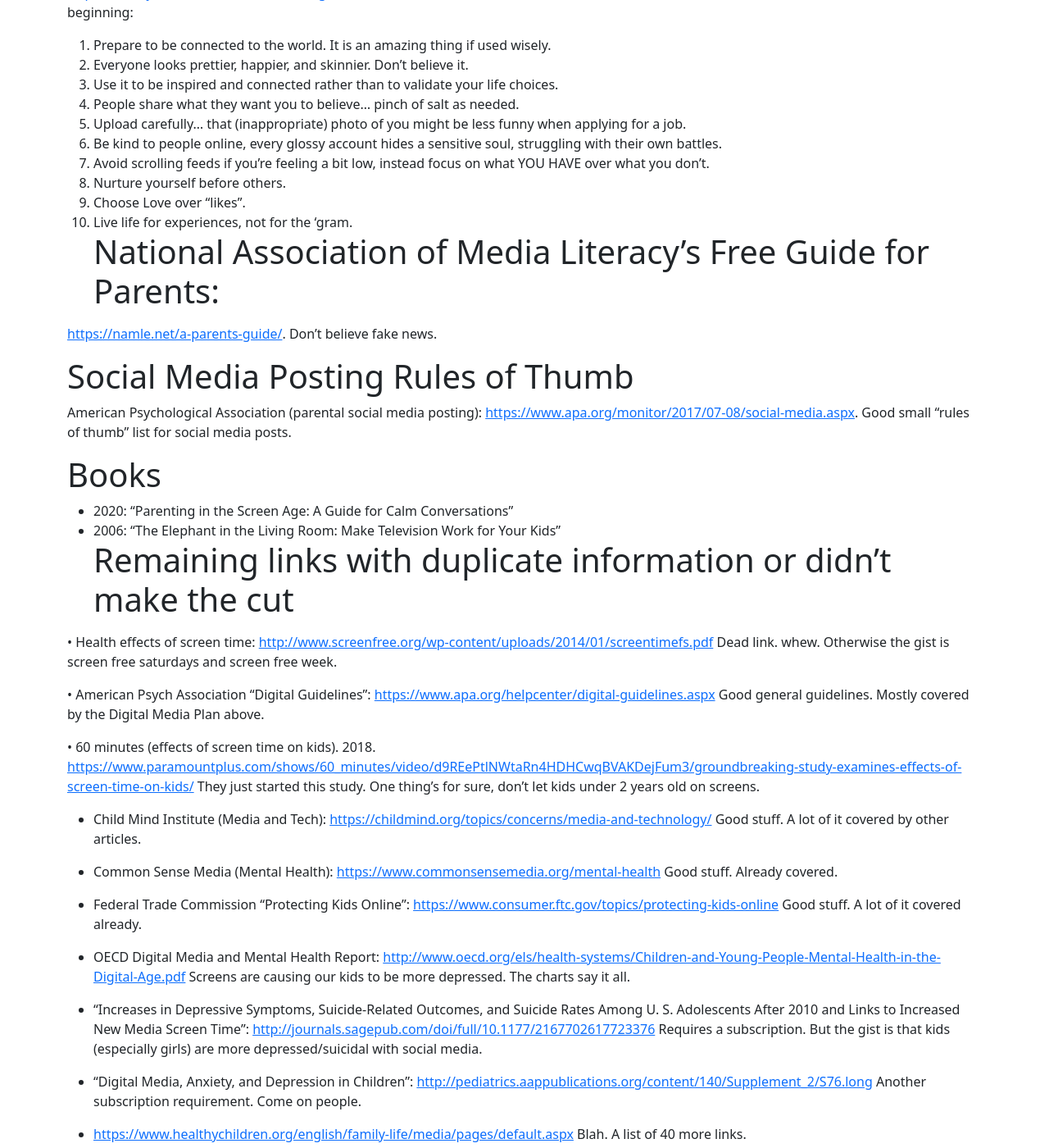
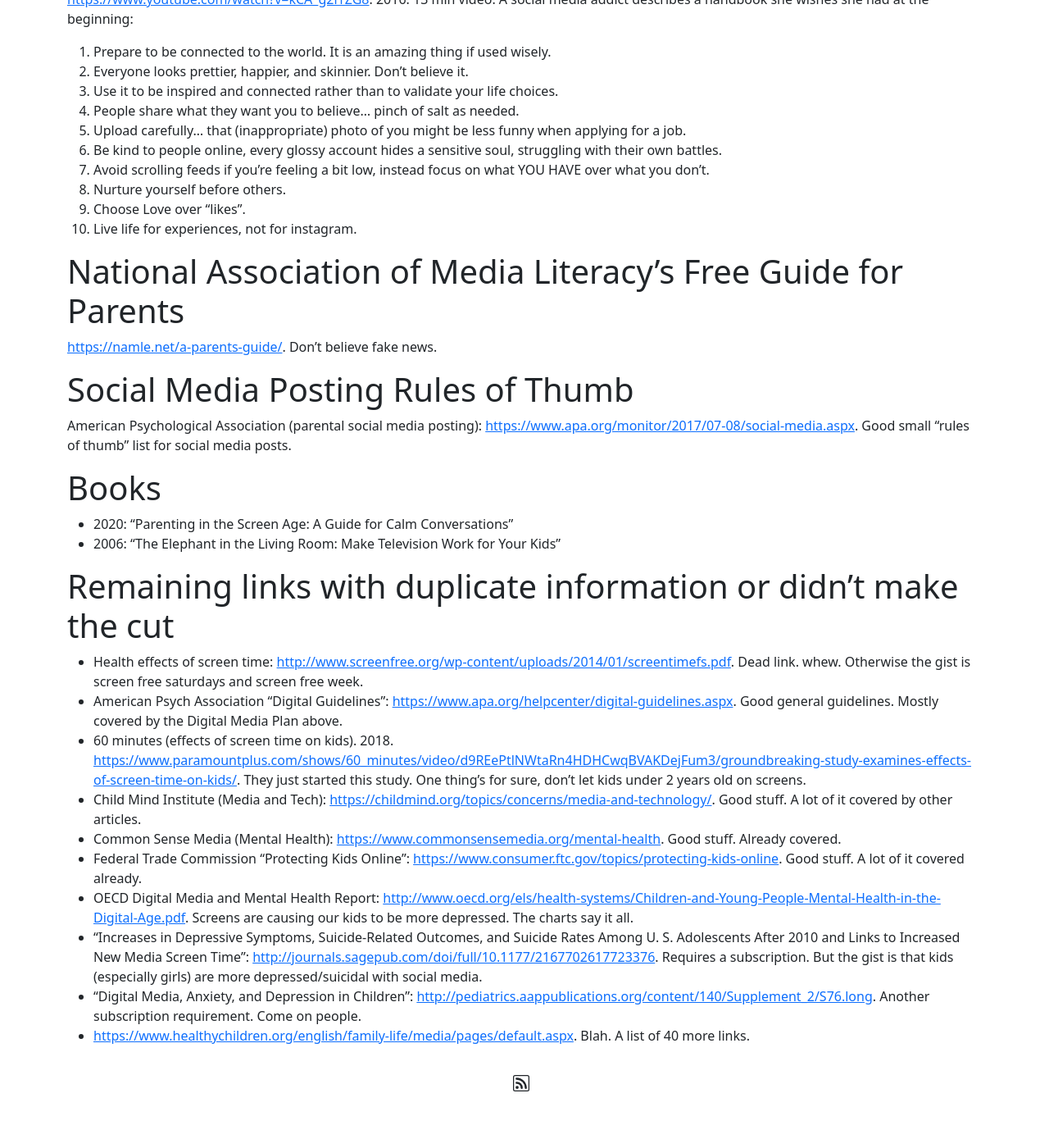
Before and after one commit to matthewdrees/matthewdrees.github.io, a Jekyll site: the page built from _posts/2022-01-31-digital-media-research-and-resources-for-your-family.md, in a window 1280 px wide and 1400 px high, scrolled down 2193 px. Shown: the whole window at 82% size. Built offline with Jekyll 4.4.1, drawn with Linux system fonts in a browser that asks for light colours; after the commit the page ends 3540 px from its top, so only the background shows below that.

Commit message:
Formatting fixes.

```diff
--- a/_posts/2022-01-31-digital-media-research-and-resources-for-your-family.md
+++ b/_posts/2022-01-31-digital-media-research-and-resources-for-your-family.md
@@ -14,32 +14,33 @@
 
 Here's what it generated for us:
 * Mobile devices & TVs are not allowed in the following areas:
-  + Bedroom
-  + Kitchen or dining room table
+  * Bedroom
+  * Kitchen or dining room table
 * We will not use mobile devices:
-  + While walking across the street
-  + Doing homework
-  + At school
-  + In the car, except for long trips
-  + Family time
-  + Meal times
-  + One hour before bed (devices charge outside of bedroom)
+  * While walking across the street
+  * Doing homework
+  * At school
+  * In the car, except for long trips
+  * Family time
+  * Meal times
+  * One hour before bed (devices charge outside of bedroom)
 * Co-view media and co-play video games with your kids
 * Productive uses of recreational screen time:
-  + Video chat with friends or relatives
-  + Age appropriate content
-  + High-quality content
+  * Video chat with friends or relatives
+  * Age appropriate content
+  * High-quality content
 * What to do while not on a screen:
-  + Reading
-  + Sleeping
-  + Being with friends
-  + Hobbies
-  + Play a sport
-  + Get outdoors
+  * Reading
+  * Sleeping
+  * Being with friends
+  * Hobbies
+  * Play a sport
+  * Get outdoors
 * Digital citizenship:
-  + Respect others
-  + Stick up for others
-  + Tell a parent or trusted adult about any uncomfortable text messages or photos.
+  * Respect others
+  * Stick up for others
+  * Tell a parent or trusted adult about any uncomfortable text messages or photos.
+
 # No smartphones until at least 8th grade
 
 <https://www.waituntil8th.org/why-wait>. It's so easy to give your old phone to your 5th grader. We did. What a mistake. Waiting until high school makes a lot of sense. We course-corrected with the 2nd kid. Parents need to band together on this.
@@ -73,17 +74,19 @@
 # TED Talk “Addicted to Likes”
 
 <https://www.youtube.com/watch?v=kCA_g2i1ZG8>. 2016. 13 min video. A social media addict describes a handbook she wishes she had at the beginning:
-01. Prepare to be connected to the world. It is an amazing thing if used wisely.
-02. Everyone looks prettier, happier, and skinnier. Don't believe it.
-03. Use it to be inspired and connected rather than to validate your life choices.
-04. People share what they want you to believe... pinch of salt as needed.
-05. Upload carefully... that (inappropriate) photo of you might be less funny when applying for a job.
-06. Be kind to people online, every glossy account hides a sensitive soul, struggling with their own battles.
-07. Avoid scrolling feeds if you're feeling a bit low, instead focus on what YOU HAVE over what you don't.
-08. Nurture yourself before others.
-09. Choose Love over "likes".
-10. Live life for experiences, not for the 'gram.
-# National Association of Media Literacy’s Free Guide for Parents:
+
+1. Prepare to be connected to the world. It is an amazing thing if used wisely.
+2. Everyone looks prettier, happier, and skinnier. Don't believe it.
+3. Use it to be inspired and connected rather than to validate your life choices.
+4. People share what they want you to believe... pinch of salt as needed.
+5. Upload carefully... that (inappropriate) photo of you might be less funny when applying for a job.
+6. Be kind to people online, every glossy account hides a sensitive soul, struggling with their own battles.
+7. Avoid scrolling feeds if you're feeling a bit low, instead focus on what YOU HAVE over what you don't.
+8. Nurture yourself before others.
+9. Choose Love over "likes".
+10. Live life for experiences, not for instagram.
+
+# National Association of Media Literacy’s Free Guide for Parents
 
 <https://namle.net/a-parents-guide/>. Don't believe fake news.
 
@@ -92,37 +95,19 @@
 American Psychological Association (parental social media posting): <https://www.apa.org/monitor/2017/07-08/social-media.aspx>. Good small "rules of thumb" list for social media posts.
 
 # Books
+
 * 2020: "Parenting in the Screen Age: A Guide for Calm Conversations"
 * 2006: "The Elephant in the Living Room: Make Television Work for Your Kids”
+
 # Remaining links with duplicate information or didn't make the cut
 
-• Health effects of screen time: <http://www.screenfree.org/wp-content/uploads/2014/01/screentimefs.pdf>
-Dead link. whew. Otherwise the gist is screen free saturdays and screen free week.
-
-• American Psych Association “Digital Guidelines”: <https://www.apa.org/helpcenter/digital-guidelines.aspx>
-Good general guidelines. Mostly covered by the Digital Media Plan above.
-
-• 60 minutes (effects of screen time on kids). 2018. <https://www.paramountplus.com/shows/60_minutes/video/d9REePtlNWtaRn4HDHCwqBVAKDejFum3/groundbreaking-study-examines-effects-of-screen-time-on-kids/>
-They just started this study. One thing's for sure, don't let kids under 2 years old on screens.
-
-* Child Mind Institute (Media and Tech): <https://childmind.org/topics/concerns/media-and-technology/>
-Good stuff. A lot of it covered by other articles.
-
-* Common Sense Media (Mental Health): <https://www.commonsensemedia.org/mental-health>
-Good stuff. Already covered.
-
-* Federal Trade Commission “Protecting Kids Online”: <https://www.consumer.ftc.gov/topics/protecting-kids-online>
-Good stuff. A lot of it covered already.
-
-* OECD Digital Media and Mental Health Report: <http://www.oecd.org/els/health-systems/Children-and-Young-People-Mental-Health-in-the-Digital-Age.pdf>
-Screens are causing our kids to be more depressed. The charts say it all.
-
-* “Increases in Depressive Symptoms, Suicide-Related Outcomes, and Suicide Rates Among U. S.
-Adolescents After 2010 and Links to Increased New Media Screen Time”: <http://journals.sagepub.com/doi/full/10.1177/2167702617723376>
-Requires a subscription. But the gist is that kids (especially girls) are more depressed/suicidal with social media.
-
-* “Digital Media, Anxiety, and Depression in Children”: <http://pediatrics.aappublications.org/content/140/Supplement_2/S76.long>
-Another subscription requirement. Come on people.
-
-* <https://www.healthychildren.org/english/family-life/media/pages/default.aspx>
-Blah. A list of 40 more links.
+* Health effects of screen time: <http://www.screenfree.org/wp-content/uploads/2014/01/screentimefs.pdf>. Dead link. whew. Otherwise the gist is screen free saturdays and screen free week.
+* American Psych Association “Digital Guidelines”: <https://www.apa.org/helpcenter/digital-guidelines.aspx>. Good general guidelines. Mostly covered by the Digital Media Plan above.
+* 60 minutes (effects of screen time on kids). 2018. <https://www.paramountplus.com/shows/60_minutes/video/d9REePtlNWtaRn4HDHCwqBVAKDejFum3/groundbreaking-study-examines-effects-of-screen-time-on-kids/>. They just started this study. One thing's for sure, don't let kids under 2 years old on screens.
+* Child Mind Institute (Media and Tech): <https://childmind.org/topics/concerns/media-and-technology/>. Good stuff. A lot of it covered by other articles.
+* Common Sense Media (Mental Health): <https://www.commonsensemedia.org/mental-health>. Good stuff. Already covered.
+* Federal Trade Commission “Protecting Kids Online”: <https://www.consumer.ftc.gov/topics/protecting-kids-online>. Good stuff. A lot of it covered already.
+* OECD Digital Media and Mental Health Report: <http://www.oecd.org/els/health-systems/Children-and-Young-People-Mental-Health-in-the-Digital-Age.pdf>.  Screens are causing our kids to be more depressed. The charts say it all.
+* “Increases in Depressive Symptoms, Suicide-Related Outcomes, and Suicide Rates Among U. S. Adolescents After 2010 and Links to Increased New Media Screen Time”: <http://journals.sagepub.com/doi/full/10.1177/2167702617723376>. Requires a subscription. But the gist is that kids (especially girls) are more depressed/suicidal with social media.
+* “Digital Media, Anxiety, and Depression in Children”: <http://pediatrics.aappublications.org/content/140/Supplement_2/S76.long>. Another subscription requirement. Come on people.
+* <https://www.healthychildren.org/english/family-life/media/pages/default.aspx>. Blah. A list of 40 more links.
```
